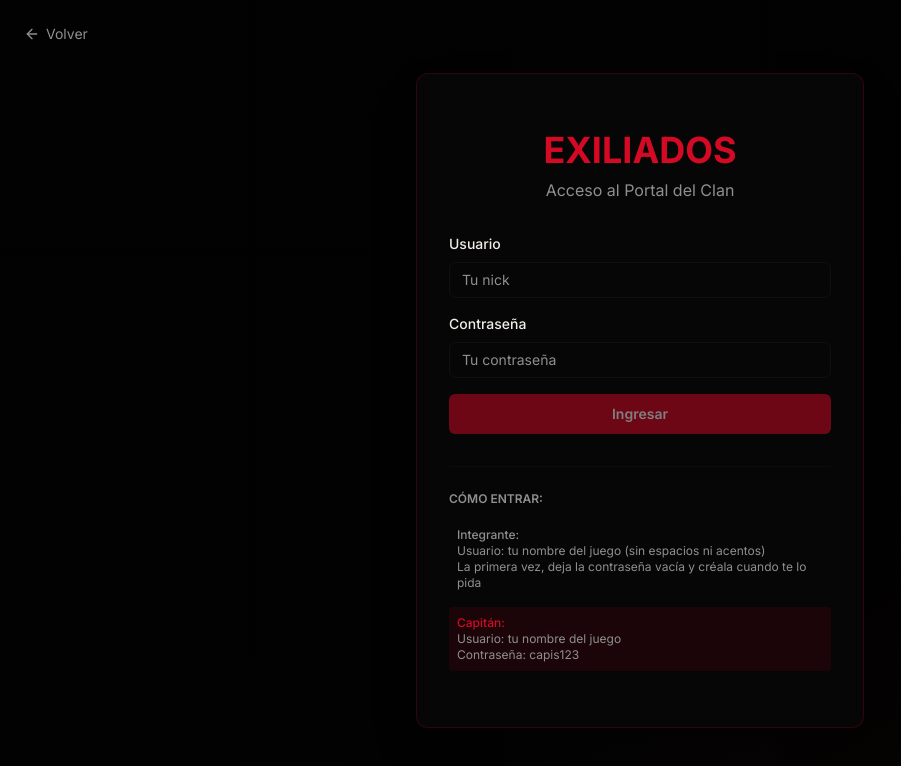
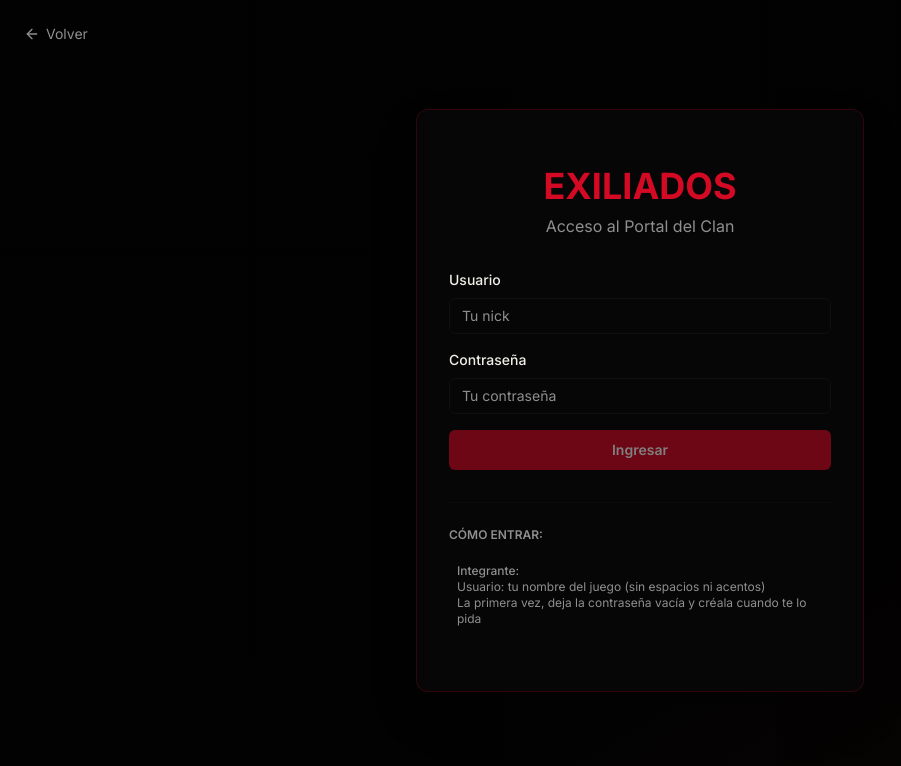
Before and after one commit to kevinalexislopezcamacho/exiliados, a Next.js app in the folder fronted/: page /login in a window 1280 px wide. Shown: the top 766 px of the page, without its empty margins (0-901 px from the left). Built offline with nearby package versions, Linux system fonts and the light colour scheme.

Commit message:
Login: quita la contraseña de capitan visible en la pagina publica

```diff
--- a/fronted/app/login/page.tsx
+++ b/fronted/app/login/page.tsx
@@ -198,12 +198,6 @@ export default function LoginPage() {
                     <p>Usuario: tu nombre del juego (sin espacios ni acentos)</p>
                     <p>La primera vez, deja la contraseña vacía y créala cuando te lo pida</p>
                   </div>
-
-                  <div className="bg-primary/10 p-2 rounded">
-                    <p className="font-medium text-primary">Capitán:</p>
-                    <p>Usuario: tu nombre del juego</p>
-                    <p>Contraseña: capis123</p>
-                  </div>
                 </div>
               </div>
             </>
```
